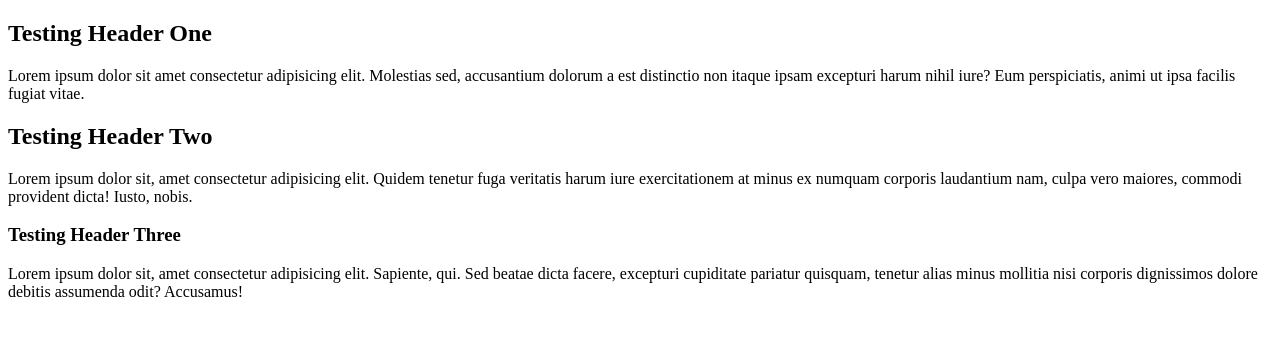
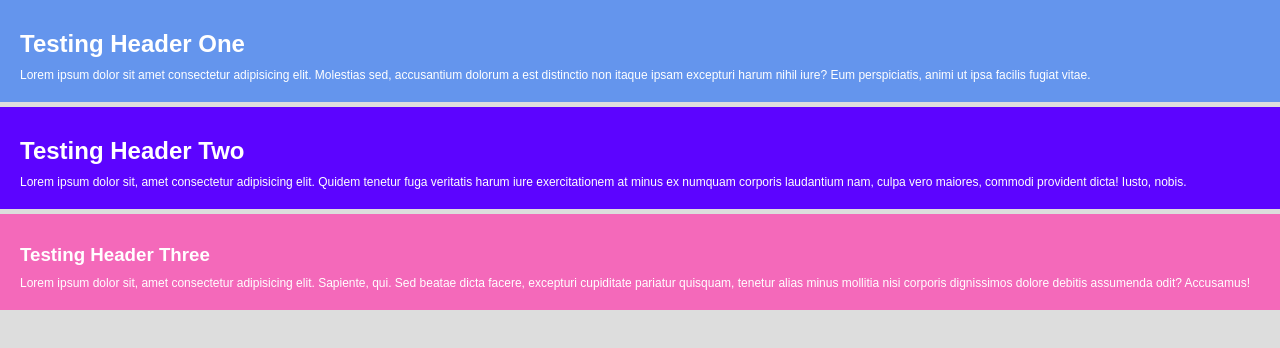
Before and after one commit to Recruitme-co/demo-repository, a website: page index.html in a window 1280 px wide. Drawn offline with Linux system fonts and the light colour scheme.

Commit message:
headers modified

```diff
--- a/index.html
+++ b/index.html
@@ -5,13 +5,14 @@
     <meta charset="UTF-8" />
     <meta name="viewport" content="width=device-width, initial-scale=1.0" />
     <title>test-run</title>
+    <link rel="stylesheet" href="main.css">
   </head>
 
   <body>
     <!-- This is the main content of the page -->
     <main>
       <!-- First section with header and paragraph -->
-      <section>
+      <section class="section1">
         <h1>Testing Header One</h1>
         <p>
           Lorem ipsum dolor sit amet consectetur adipisicing elit. Molestias
@@ -22,7 +23,7 @@
       </section>
 
       <!-- Second section with header and paragraph -->
-      <section>
+      <section class="section2">
         <h2>Testing Header Two</h2>
         <p>
           Lorem ipsum dolor sit, amet consectetur adipisicing elit. Quidem
@@ -33,7 +34,7 @@
       </section>
 
       <!-- Third section with header and paragraph -->
-      <section>
+      <section class="section3">
         <h3>Testing Header Three</h3>
         <p>
           Lorem ipsum dolor sit, amet consectetur adipisicing elit. Sapiente,
--- /dev/null
+++ b/main.css
@@ -0,0 +1,31 @@
+* {
+    padding: 0;
+    margin: 0;
+    box-sizing: border-box;
+}
+
+body {
+    background-color: #ddd;
+    font-family: sans-serif;
+}
+
+section {
+    color:#fff;
+    padding: 20px;
+    margin: 0px 0px 5px 0px;
+}
+.section1{
+    background-color: cornflowerblue;
+}
+.section2{
+    background-color: rgb(92, 4, 255);
+}
+.section3{
+    background-color: rgb(244, 105, 186);
+}
+section h1, h2, h3 {
+    margin: 10px 0px;
+}
+p {
+    font-size: 12px;
+}
```
